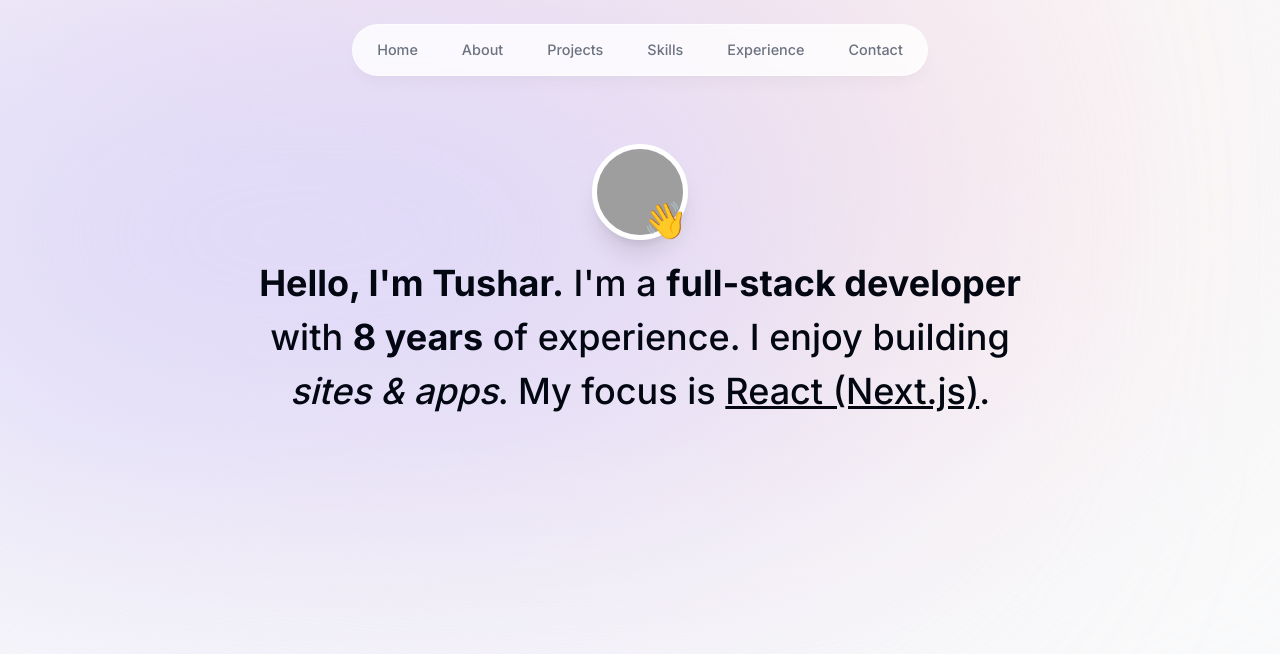
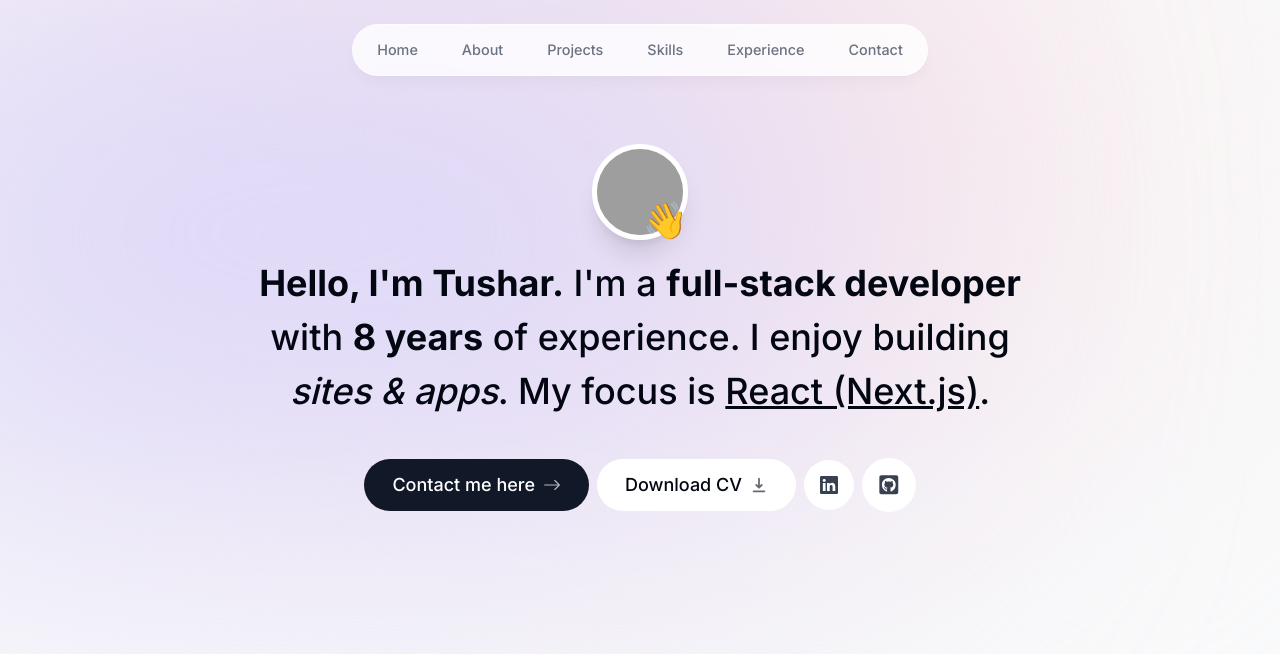
Before and after one commit to Tusharbalar/portfolio-website, a Next.js app: page / in a window 1280 px wide. Shown: the top 654 px of the page. Built offline with nearby package versions, Linux system fonts and the light colour scheme; grey boxes are pictures that could not be loaded.

Commit message:
Added Helpful buttons

```diff
--- a/components/intro.tsx
+++ b/components/intro.tsx
@@ -3,6 +3,10 @@
 import React from 'react'
 import Image from "next/image";
 import { motion } from 'framer-motion';
+import Link from 'next/link';
+import { BsArrowRight, BsLinkedin } from 'react-icons/bs';
+import { FaGithubSquare } from 'react-icons/fa';
+import { HiDownload } from 'react-icons/hi';
 
 export default function Intro() {
     return (
@@ -51,9 +55,6 @@ export default function Intro() {
                 className="mb-10 mt-4 px-4 text-2xl font-medium !leading-[1.5] sm:text-4xl"
                 initial={{ opacity: 0, y: 100 }}
                 animate={{ opacity: 1, y: 0 }}
-                transition={{
-                    type: "spring"
-                }}
             >
                 <span className="font-bold">Hello, I'm Tushar.</span> I'm a{" "}
                 <span className="font-bold">full-stack developer</span> with{" "}
@@ -61,6 +62,48 @@ export default function Intro() {
                 building <span className="italic">sites & apps</span>. My focus is{" "}
                 <span className="underline">React (Next.js)</span>.
             </motion.h1>
+
+            <motion.div
+                className="flex flex-col sm:flex-row items-center justify-center gap-2 px-4 text-lg font-medium"
+                initial={{ opacity: 0, y: 100 }}
+                animate={{ opacity: 1, y: 0 }}
+                transition={{
+                    delay: 0.1,
+                }}
+            >
+                <Link
+                    href="#contact"
+                    className="group bg-gray-900 text-white px-7 py-3 flex items-center gap-2 rounded-full outline-none focus:scale-110 hover:scale-110 hover:bg-gray-950 active:scale-105 transition"
+                >
+                    Contact me here{" "}
+                    <BsArrowRight className="opacity-70 group-hover:translate-x-1 transition" />
+                </Link>
+
+                <a
+                    className="group bg-white px-7 py-3 flex items-center gap-2 rounded-full outline-none focus:scale-110 hover:scale-110 active:scale-105 transition cursor-pointer borderBlack dark:bg-white/10"
+                    href="/CV.pdf"
+                    download
+                >
+                    Download CV{" "}
+                    <HiDownload className="opacity-60 group-hover:translate-y-1 transition" />
+                </a>
+
+                <a
+                    className="bg-white p-4 text-gray-700 hover:text-gray-950 flex items-center gap-2 rounded-full focus:scale-[1.15] hover:scale-[1.15] active:scale-105 transition cursor-pointer borderBlack dark:bg-white/10 dark:text-white/60"
+                    href="https://linkedin.com"
+                    target="_blank"
+                >
+                    <BsLinkedin />
+                </a>
+
+                <a
+                    className="bg-white p-4 text-gray-700 flex items-center gap-2 text-[1.35rem] rounded-full focus:scale-[1.15] hover:scale-[1.15] hover:text-gray-950 active:scale-105 transition cursor-pointer borderBlack dark:bg-white/10 dark:text-white/60"
+                    href="https://github.com"
+                    target="_blank"
+                >
+                    <FaGithubSquare />
+                </a>
+            </motion.div>
         </section>
     )
 }
```
